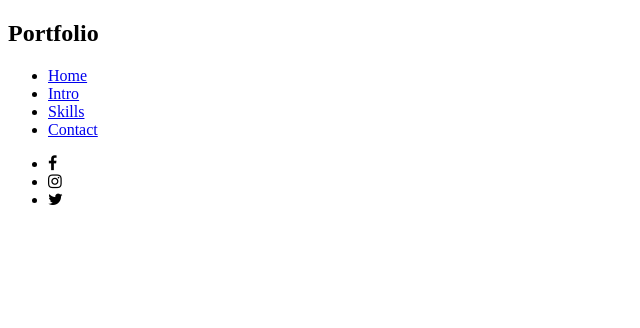
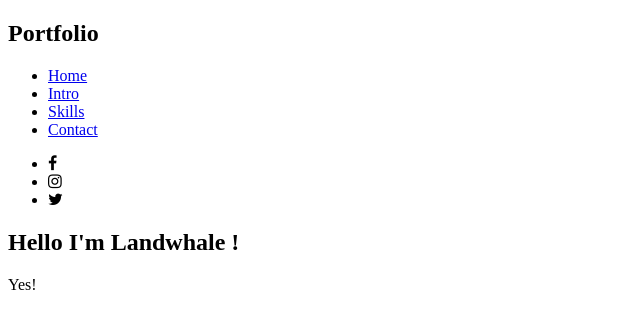
Before and after one commit to LandWhale2/-web-simple-index-page, a plain HTML site: page myportfolio/index.html in a window 1280 px wide. Shown: the whole page, without its empty margins (0-640 px from the left). Drawn offline with nearby package versions, Linux system fonts and the light colour scheme.

Commit message:
mainintro

```diff
--- a/myportfolio/index.html
+++ b/myportfolio/index.html
@@ -36,8 +36,13 @@
             </ul>
         </dlv>
 
+    </header>
 
-    </header>
+    <section id="main-intro">
+        <h1>Hello I'm Landwhale !</h1>
+        <p>Yes!</p>
+    </section>
+
 
 </body>
 </html>
```
